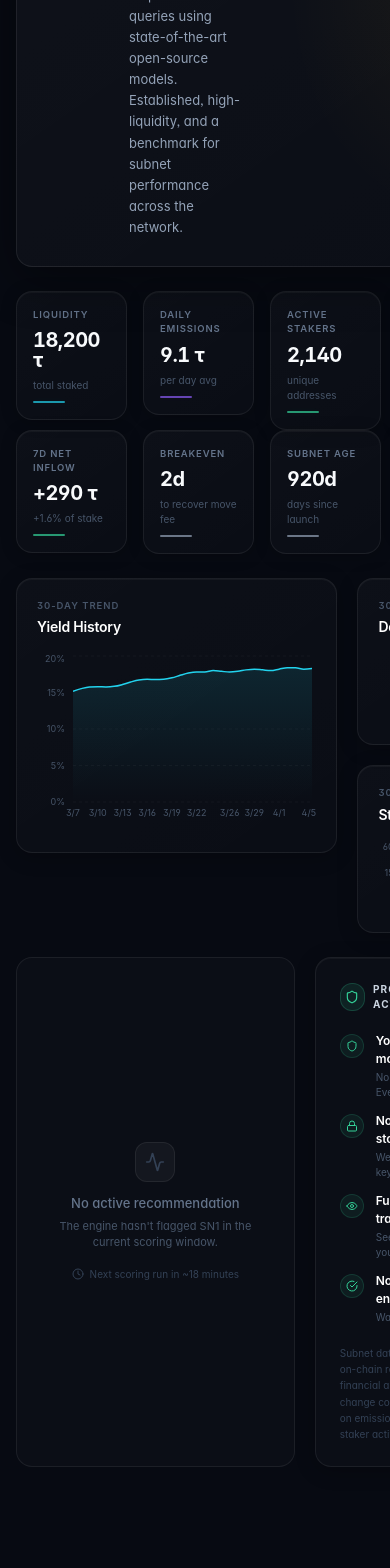
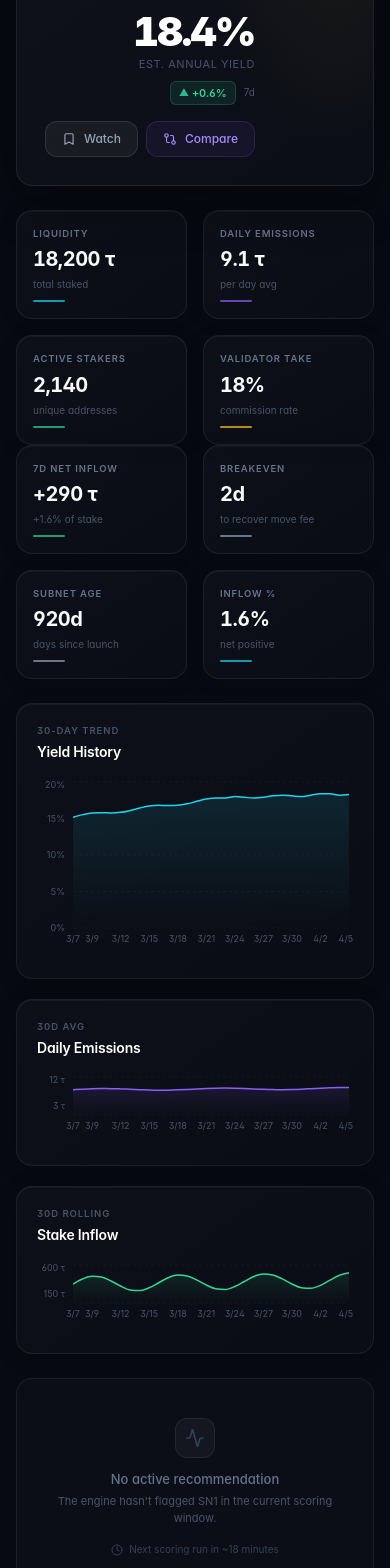
Before and after one commit to openclawbeta/tyvera, a Next.js app: page /subnets/1 in a window 390 px wide. Shown: the part 432-2000 px from the top of the page. Before the commit the page ends 1947 px from the top, so only its background shows below. Built offline with nearby package versions, Linux system fonts and the light colour scheme.

Commit message:
feat: responsive grid layout for subnet detail page

```diff
--- a/app/(app)/subnets/[netuid]/page.tsx
+++ b/app/(app)/subnets/[netuid]/page.tsx
@@ -283,7 +283,7 @@ export default function SubnetDetailPage() {
           }}
         />
 
-        <div className="relative flex items-start justify-between gap-6">
+        <div className="relative flex flex-wrap items-start justify-between gap-6">
           {/* Left: identity */}
           <div className="flex items-start gap-5">
             {/* Logo */}
@@ -406,7 +406,7 @@ export default function SubnetDetailPage() {
 
       {/* ── Key metrics grid ── */}
       <StaggerContainer>
-        <div className="grid grid-cols-4 gap-4">
+        <div className="grid grid-cols-2 xl:grid-cols-4 gap-4">
           {[
             { label: "Liquidity",      value: `${subnet.liquidity.toLocaleString()} τ`, sub: "total staked",        accent: "cyan"    as const },
             { label: "Daily Emissions", value: `${subnet.emissions} τ`,                  sub: "per day avg",        accent: "violet"  as const },
@@ -419,7 +419,7 @@ export default function SubnetDetailPage() {
           ))}
         </div>
 
-        <div className="grid grid-cols-4 gap-4">
+        <div className="grid grid-cols-2 xl:grid-cols-4 gap-4">
           {([
             {
               label: "7d Net Inflow",
@@ -442,7 +442,7 @@ export default function SubnetDetailPage() {
       <FadeIn delay={0.15}>
         <div className="grid grid-cols-12 gap-5">
           {/* Yield history — wide */}
-          <div className="col-span-8">
+          <div className="col-span-12 lg:col-span-8">
             <ChartPanel
               title="Yield History"
               label="30-day trend"
@@ -455,7 +455,7 @@ export default function SubnetDetailPage() {
           </div>
 
           {/* Emissions — narrow */}
-          <div className="col-span-4 flex flex-col gap-5">
+          <div className="col-span-12 lg:col-span-4 flex flex-col gap-5">
             <ChartPanel
               title="Daily Emissions"
               label="30d avg"
@@ -483,7 +483,7 @@ export default function SubnetDetailPage() {
         <div className="grid grid-cols-12 gap-5">
 
           {/* Recommendation insight */}
-          <div className="col-span-7">
+          <div className="col-span-12 lg:col-span-7">
             {relatedRec ? (
               <div
                 className="rounded-2xl p-6 h-full"
@@ -626,7 +626,7 @@ export default function SubnetDetailPage() {
           </div>
 
           {/* Trust card */}
-          <div className="col-span-5">
+          <div className="col-span-12 lg:col-span-5">
             <div
               className="rounded-2xl p-6 h-full"
               style={{
```
